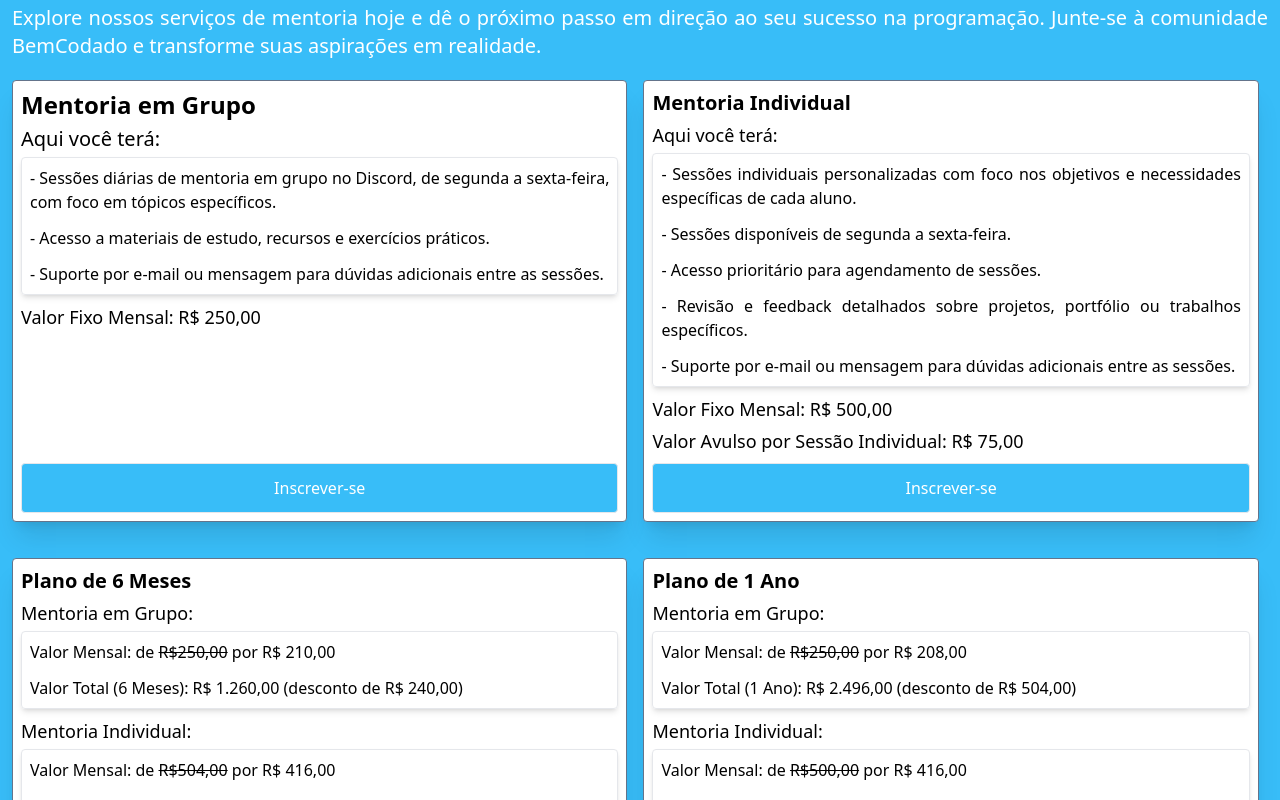
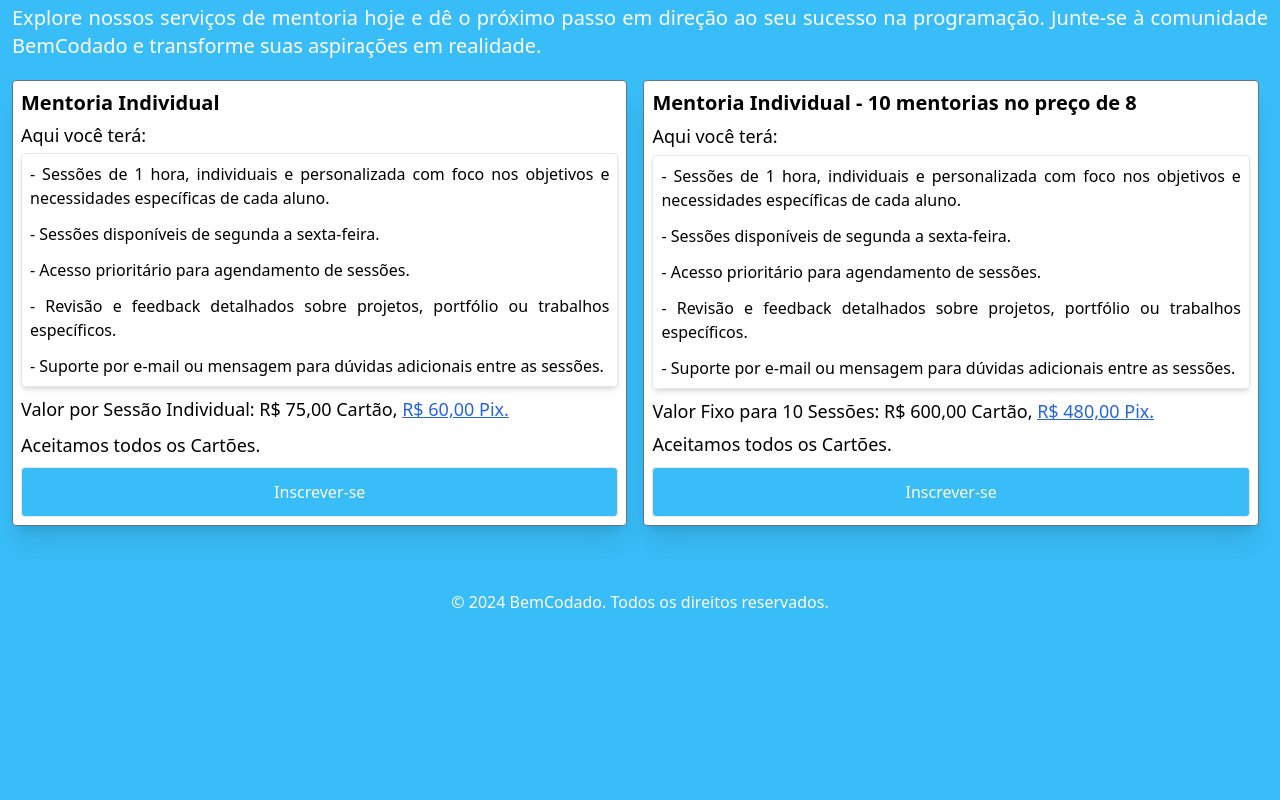
Before and after one commit to claudiocassimiro/bemcodado-mentorias, a Next.js app: page / in a window 1280 px wide. Shown: the part 2800-3600 px from the top of the page. After the commit the page ends 3422 px from the top, so only its background shows below. Built offline with nearby package versions, Linux system fonts and the light colour scheme.

Commit message:
refactor: comment some plans and add new plans

```diff
--- a/src/app/page.tsx
+++ b/src/app/page.tsx
@@ -306,7 +306,90 @@ export default function Home() {
             BemCodado e transforme suas aspirações em realidade.
           </p>
           <div className="lg:flex lg:flex-wrap lg:gap-4">
-            <section className="flex flex-col justify-between mb-5 border border-slate-500 rounded p-2 lg:lg:w-[49%] shadow-xl bg-white text-black">
+            <section className="mb-5 border border-slate-500 rounded p-2 lg:w-[49%] shadow-xl bg-white text-black flex flex-col justify-between">
+              <h2 className="text-xl mb-1 font-bold">Mentoria Individual</h2>
+              <p className="text-lg mb-1">Aqui você terá:</p>
+              <ul className="flex flex-col gap-3 border rounded p-2 shadow-md mb-2">
+                <li className="text-justify">
+                  - Sessões de 1 hora, individuais e personalizada com foco nos
+                  objetivos e necessidades específicas de cada aluno.
+                </li>
+                <li className="text-justify">
+                  - Sessões disponíveis de segunda a sexta-feira.
+                </li>
+                <li className="text-justify">
+                  - Acesso prioritário para agendamento de sessões.
+                </li>
+                <li className="text-justify">
+                  - Revisão e feedback detalhados sobre projetos, portfólio ou
+                  trabalhos específicos.
+                </li>
+                <li className="text-justify">
+                  - Suporte por e-mail ou mensagem para dúvidas adicionais entre
+                  as sessões.
+                </li>
+              </ul>
+              {/* <p className="text-lg mb-1">Valor Fixo Mensal: R$ 500,00</p> */}
+              <p className="text-lg mb-2">
+                Valor por Sessão Individual: R$ 75,00 Cartão,{" "}
+                <a
+                  className="text-blue-600 underline"
+                  href="mailto:claudioletras2019@gmail.com?subject=Quero%20pagar%20a%20Mentoria%20Individual%20no%20Pix&body=Quero%20pagar%20a%20Mentoria%20Individual%20no%20Pix%0A%0AAqui%20você%20terá%3A%0A%0A- Sessões%20de%201%20hora%2C%20individuais%20e%20personalizadas%20com%20foco%20nos%20objetivos%20e%20necessidades%20específicas%20de%20cada%20aluno.%0A- Sessões%20disponíveis%20de%20segunda%20a%20sexta-feira.%0A- Acesso%20prioritário%20para%20agendamento%20de%20sessões.%0A- Revisão%20e%20feedback%20detalhados%20sobre%20projetos%2C%20portfólio%20ou%20trabalhos%20específicos.%0A- Suporte%20por%20e-mail%20ou%20mensagem%20para%20dúvidas%20adicionais%20entre%20as%20sessões.%0A%0AValor%20por%20Sessão%20Individual%20no%20pix%3A%20R%24%2060%2C00"
+                >
+                  R$ 60,00 Pix.
+                </a>
+              </p>
+              <p className="text-lg mb-2">Aceitamos todos os Cartões.</p>
+              <a
+                href="https://buy.stripe.com/eVabJvaRw37ffKwaEE"
+                className="border block rounded p-3 w-full text-center transition delay-180 text-white bg-sky-400 hover:bg-sky-500"
+              >
+                Inscrever-se
+              </a>
+            </section>
+            <section className="mb-5 border border-slate-500 rounded p-2 lg:w-[49%] shadow-xl bg-white text-black flex flex-col justify-between">
+              <h2 className="text-xl mb-1 font-bold">
+                Mentoria Individual - 10 mentorias no preço de 8
+              </h2>
+              <p className="text-lg mb-1">Aqui você terá:</p>
+              <ul className="flex flex-col gap-3 border rounded p-2 shadow-md mb-2">
+                <li className="text-justify">
+                  - Sessões de 1 hora, individuais e personalizada com foco nos
+                  objetivos e necessidades específicas de cada aluno.
+                </li>
+                <li className="text-justify">
+                  - Sessões disponíveis de segunda a sexta-feira.
+                </li>
+                <li className="text-justify">
+                  - Acesso prioritário para agendamento de sessões.
+                </li>
+                <li className="text-justify">
+                  - Revisão e feedback detalhados sobre projetos, portfólio ou
+                  trabalhos específicos.
+                </li>
+                <li className="text-justify">
+                  - Suporte por e-mail ou mensagem para dúvidas adicionais entre
+                  as sessões.
+                </li>
+              </ul>
+              <p className="text-lg mb-1">
+                Valor Fixo para 10 Sessões: R$ 600,00 Cartão,{" "}
+                <a
+                  className="text-blue-600 underline"
+                  href="mailto:claudioletras2019@gmail.com?subject=Quero%20pagar%20a%20Mentoria%20Individual%20-%2010%20mentorias%20no%20pre%C3%A7o%20de%208%20no%20Pix&body=Quero%20pagar%20a%20Mentoria%20Individual%20-%2010%20mentorias%20no%20pre%C3%A7o%20de%208%20no%20Pix%0A%0AAqui%20você%20terá%3A%0A%0A- Sessões%20de%201%20hora%2C%20individuais%20personalizadas%20com%20foco%20nos%20objetivos%20e%20necessidades%20específicas%20de%20cada%20aluno.%0A- Sessões%20disponíveis%20de%20segunda%20a%20sexta-feira.%0A- Acesso%20prioritário%20para%20agendamento%20de%20sessões.%0A- Revisão%20e%20feedback%20detalhados%20sobre%20projetos%2C%20portfólio%20ou%20trabalhos%20específicos.%0A- Suporte%20por%20e-mail%20ou%20mensagem%20para%20dúvidas%20adicionais%20entre%20as%20sessões.%0A%0AValor%20Avulso%20por%20Sessão%20Individual%3A%20R%24%20480%2C00"
+                >
+                  R$ 480,00 Pix.
+                </a>
+              </p>
+              <p className="text-lg mb-2">Aceitamos todos os Cartões.</p>
+              <a
+                href="https://buy.stripe.com/28o8xj8JobDL9m8145"
+                className="border block rounded p-3 w-full text-center transition delay-180 text-white bg-sky-400 hover:bg-sky-500"
+              >
+                Inscrever-se
+              </a>
+            </section>
+            {/* <section className="flex flex-col justify-between mb-5 border border-slate-500 rounded p-2 lg:lg:w-[49%] shadow-xl bg-white text-black">
               <div>
                 <h2 className="text-2xl mb-1 font-bold">Mentoria em Grupo</h2>
                 <p className="text-xl mb-1">Aqui você terá:</p>
@@ -332,42 +415,8 @@ export default function Home() {
               >
                 Inscrever-se
               </a>
-            </section>
-            <section className="mb-5 border border-slate-500 rounded p-2 lg:w-[49%] shadow-xl bg-white text-black">
-              <h2 className="text-xl mb-1 font-bold">Mentoria Individual</h2>
-              <p className="text-lg mb-1">Aqui você terá:</p>
-              <ul className="flex flex-col gap-3 border rounded p-2 shadow-md mb-2">
-                <li className="text-justify">
-                  - Sessões individuais personalizadas com foco nos objetivos e
-                  necessidades específicas de cada aluno.
-                </li>
-                <li className="text-justify">
-                  - Sessões disponíveis de segunda a sexta-feira.
-                </li>
-                <li className="text-justify">
-                  - Acesso prioritário para agendamento de sessões.
-                </li>
-                <li className="text-justify">
-                  - Revisão e feedback detalhados sobre projetos, portfólio ou
-                  trabalhos específicos.
-                </li>
-                <li className="text-justify">
-                  - Suporte por e-mail ou mensagem para dúvidas adicionais entre
-                  as sessões.
-                </li>
-              </ul>
-              <p className="text-lg mb-1">Valor Fixo Mensal: R$ 500,00</p>
-              <p className="text-lg mb-2">
-                Valor Avulso por Sessão Individual: R$ 75,00
-              </p>
-              <a
-                href="mailto:claudioletras2019@gmail.com?subject=Quero%20saber%20mais%20sobre%20a%20Mentoria%20Individual&body=Mentoria%20Individual%0A%0AAqui%20você%20terá%3A%0A%0A- Sessões%20individuais%20personalizadas%20com%20foco%20nos%20objetivos%20e%20necessidades%20específicas%20de%20cada%20aluno.%0A- Sessões%20disponíveis%20de%20segunda%20a%20sexta-feira.%0A- Acesso%20prioritário%20para%20agendamento%20de%20sessões.%0A- Revisão%20e%20feedback%20detalhados%20sobre%20projetos%2C%20portfólio%20ou%20trabalhos%20específicos.%0A- Suporte%20por%20e-mail%20ou%20mensagem%20para%20dúvidas%20adicionais%20entre%20as%20sessões.%0A%0AValor%20Fixo%20Mensal%3A%20R%24%20500%2C00%0AValor%20Avulso%20por%20Sessão%20Individual%3A%20R%24%2075%2C00"
-                className="border block rounded p-3 w-full text-center transition delay-180 text-white bg-sky-400 hover:bg-sky-500"
-              >
-                Inscrever-se
-              </a>
-            </section>
-            <section className="mb-5 border border-slate-500 rounded p-2 lg:w-[49%] shadow-xl bg-white text-black">
+            </section> */}
+            {/* <section className="mb-5 border border-slate-500 rounded p-2 lg:w-[49%] shadow-xl bg-white text-black">
               <h2 className="text-xl mb-1 font-bold">Plano de 6 Meses</h2>
               <p className="text-lg mb-1">Mentoria em Grupo:</p>
               <ul className="flex flex-col gap-3 border rounded p-2 shadow-md mb-2">
@@ -424,7 +473,7 @@ export default function Home() {
               >
                 Inscrever-se
               </a>
-            </section>
+            </section> */}
           </div>
         </section>
       </main>
```
